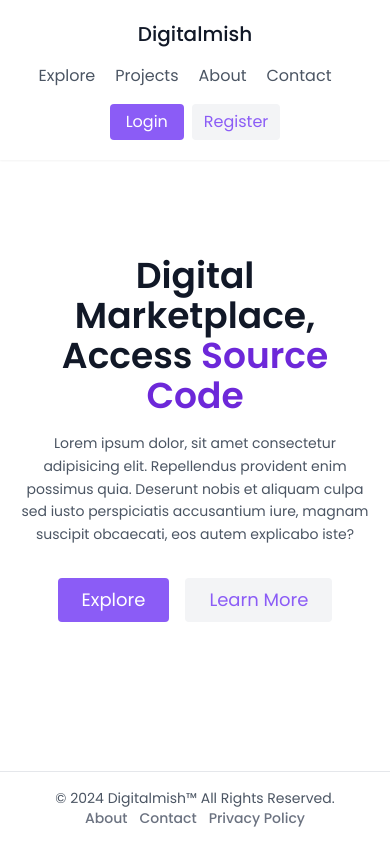
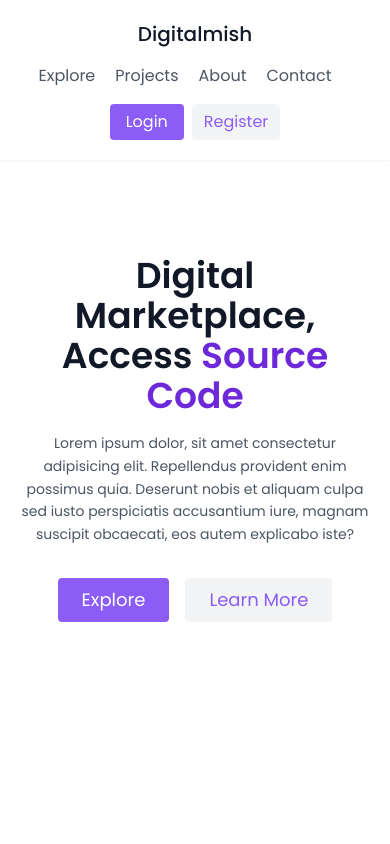
Before and after one commit to ahmeetmish/digital-e-commerce, a Next.js app: page / in a window 390 px wide. Built offline with nearby package versions, Linux system fonts and the light colour scheme.

Commit message:
Navbar, Footer and page css improvement

```diff
--- a/app/_components/Footer.jsx
+++ b/app/_components/Footer.jsx
@@ -4,8 +4,8 @@ export default function Footer() {
   const currentYear = new Date().getFullYear()
 
   return (
-    <footer className="absolute bottom-0 left-0 right-0 border-t-[1px]">
-      <div className="w-full mx-auto max-w-screen-xl p-4 flex items-center justify-between text-sm flex-col sm:flex-row">
+    <footer className="absolute bottom-0 left-0 right-0 border-t-[1px] bg-white hidden xl:block">
+      <div className="mx-auto container p-4 flex items-center justify-between text-sm flex-col sm:flex-row">
         <span className="text-gray-600 text-center">© {currentYear} <Link href='/' className='hover:underline'>Digitalmish™ All Rights Reserved.</Link></span>
         <div className="gap-3 flex flex-wrap items-center font-medium text-gray-500">
           <Link href='/'>About</Link>
--- a/app/_components/Navbar.jsx
+++ b/app/_components/Navbar.jsx
@@ -5,7 +5,7 @@ import Link from "next/link"
 export default function Navbar() {
   return (
     <header className="text-gray-600 shadow-sm">
-      <div className="container mx-auto flex flex-wrap p-5 flex-col md:flex-row items-center">
+      <div className="container mx-auto flex flex-wrap py-5 flex-col md:flex-row items-center">
         <Link href='/' className="text-xl font-medium text-gray-900 mb-4 md:mb-0">Digitalmish</Link>
         <nav className="md:ml-auto md:mr-auto flex flex-wrap items-center text-base justify-center">
           <Link href='/' className="mr-5 hover:text-gray-900 cursor-pointer">Explore</Link>
--- a/app/globals.css
+++ b/app/globals.css
@@ -7,9 +7,3 @@
   padding: 0;
   box-sizing: border-box;
 }
-
-html,
-body,
-:root {
-  height: 100%;
-}
```
